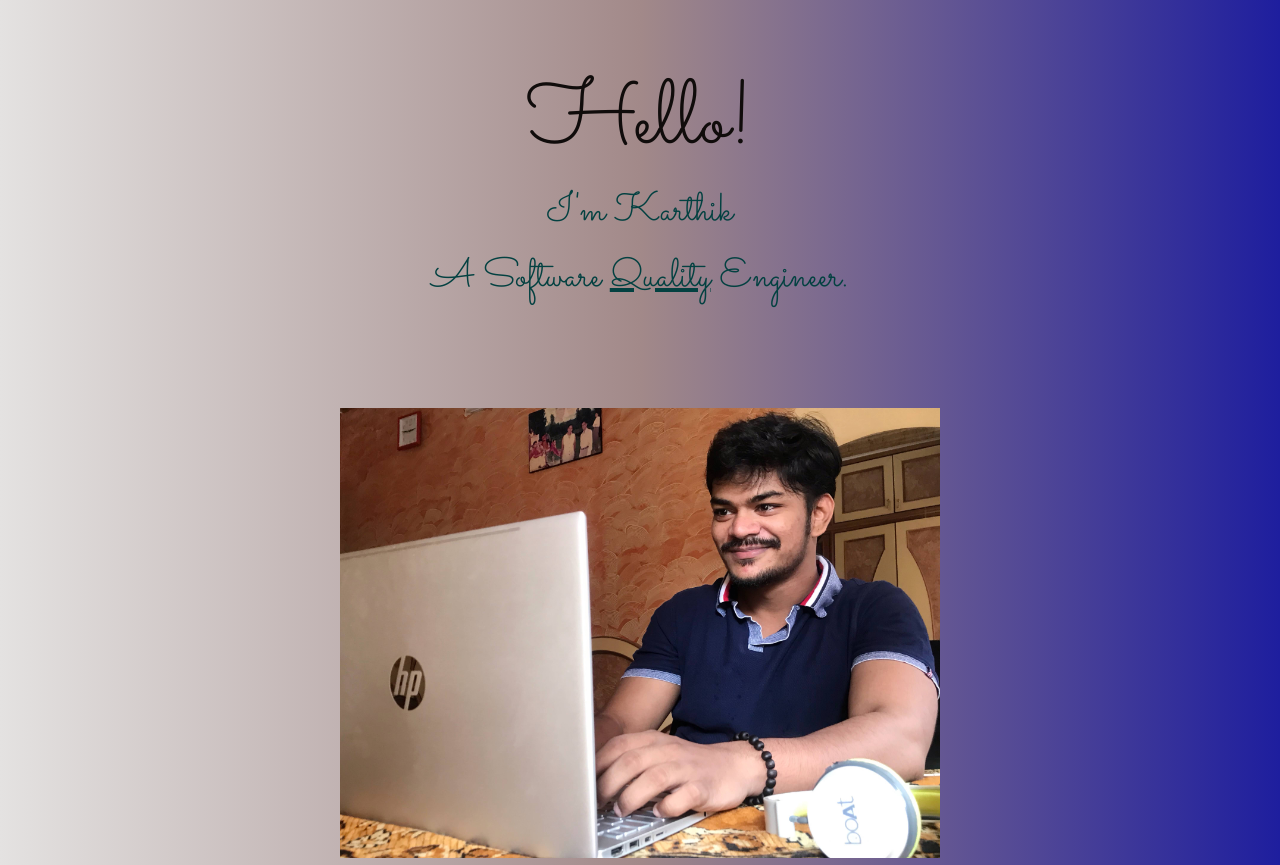
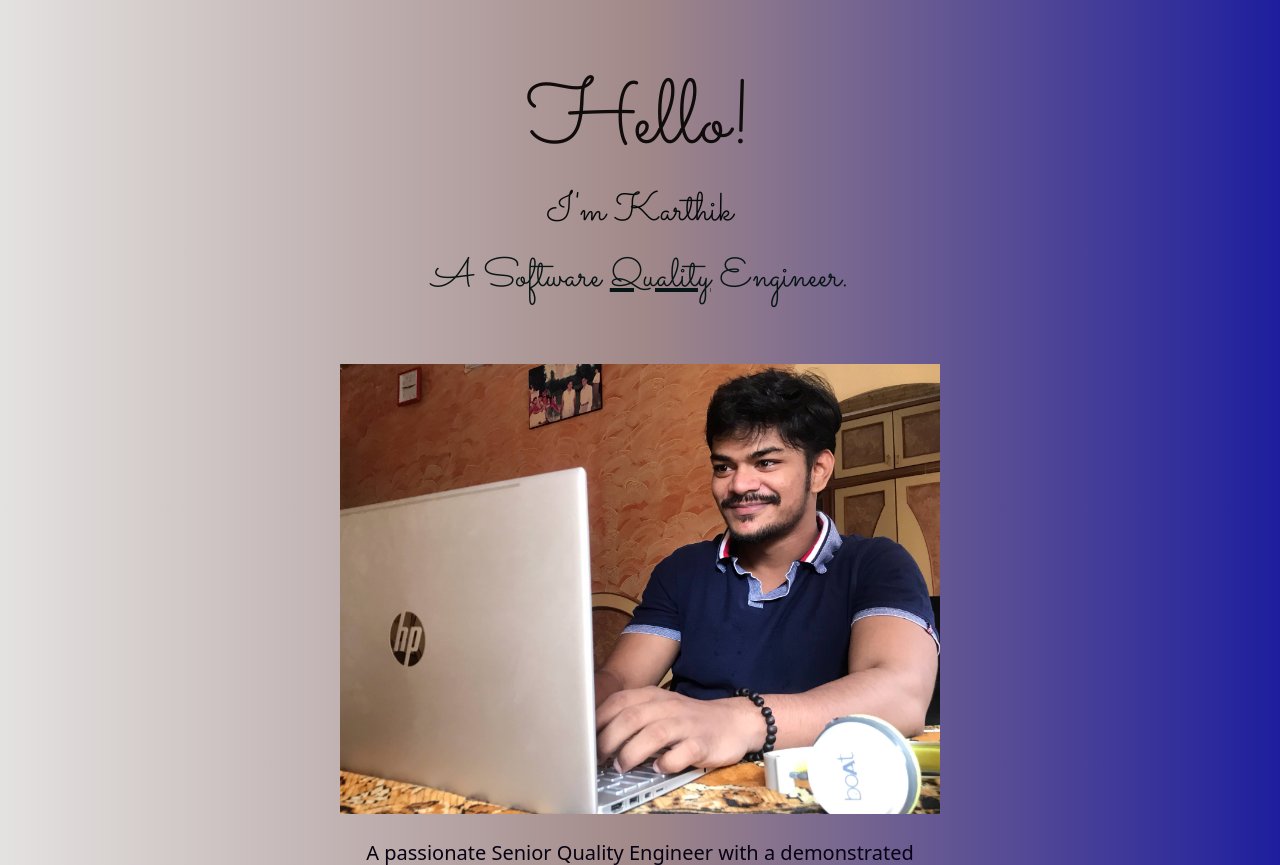
Before and after one commit to Karthikkumarjain/portfolio.personal, a plain HTML site: page index.html in a window 1280 px wide. Shown: the top 865 px of the page. Drawn offline with nearby package versions, Linux system fonts and the light colour scheme.

Commit message:
Made few changes for padding and color of font

```diff
--- a/css/style.css
+++ b/css/style.css
@@ -26,7 +26,7 @@ h1 {
 
 
 h2 {
-    color: #034141;
+    color: #050909;
     font-family: "Sacramento", cursive;
     font-size: 2.5rem;
     font-weight: normal;
@@ -34,7 +34,7 @@ h2 {
 }
 
 h3 {
-    color: #034141;
+    color: #081515;
     font-family: "Sacramento", cursive;
     font-size: 2.5rem;
     font-weight: normal;
@@ -48,3 +48,8 @@ h3 {
 .mb-4{
 color:rgb(6, 1, 19);
 }
+
+.d-block {
+    display: block;
+    border-radius: 10 px;
+}
--- a/index.html
+++ b/index.html
@@ -33,8 +33,8 @@
 
 
 
-        <div class="px-4 py-5 my-5 text-center">
-            <img class="d-block mx-auto mb-4" src="./assets/horizontal.jpg" alt="Personal Pid" width="600" height="450">
+        <div class="px-4 py-1 my-5 text-center">
+            <img class="d-block mx-auto mb-4" src="./assets/horizontal.jpg" alt="Personal Pic" width="600" height="450" >
 
             <div class="col-lg-6 mx-auto">
                 <p class="lead mb-4">A passionate Senior Quality Engineer with a demonstrated history of working in the
```
